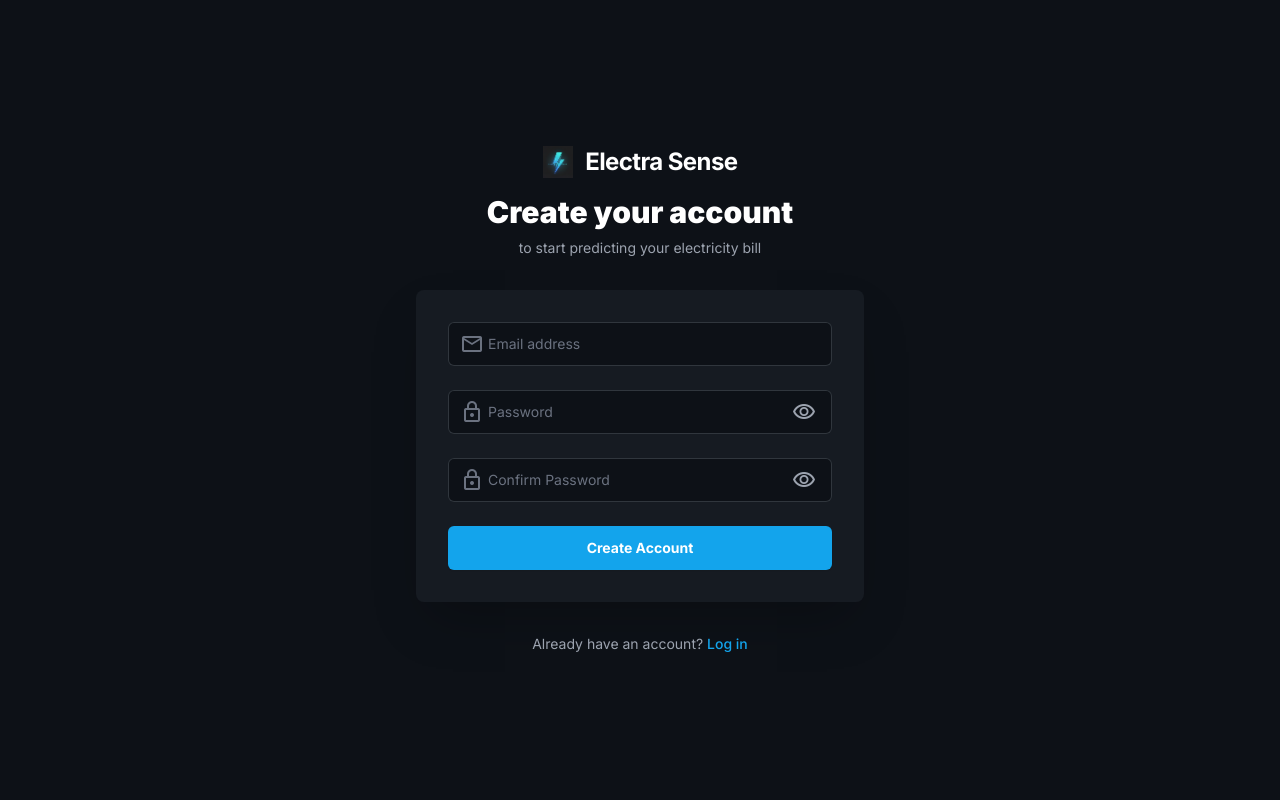
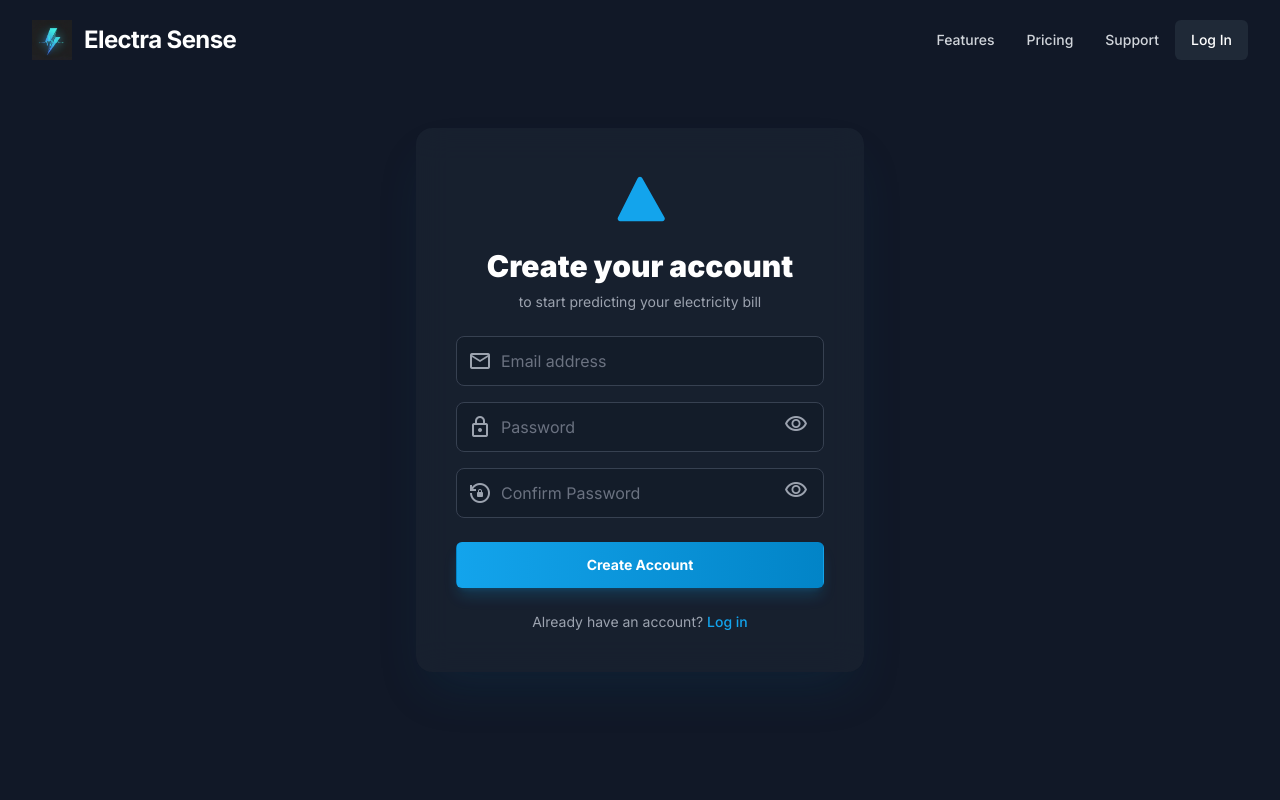
Before and after one commit to ayanmondal182005-gif/Electra_Sense, a Flask app: page /signup in a window 1280 px wide. Run offline with Flask 3, Linux system fonts and the light colour scheme; some libraries are stand-ins or nearby versions.

Commit message:
14.09.2025
All new interfaces Despatched!!

```diff
--- a/frontend/static/css/style.css
+++ b/frontend/static/css/style.css
@@ -1,14 +1,8 @@
-/* --- Global Variables & Styles --- */
 :root {
     --primary-color: #13a4ec;
     --primary-color-hover: #0b8dce;
 }
 
-body {
-    scroll-behavior: smooth;
-}
-
-/* Style to control the size of the logo in the header */
 .logo-img {
     height: 32px;
     width: auto;
@@ -27,7 +21,7 @@ body {
 .form-container {
     background-color: rgba(28, 35, 39, 0.5);
     backdrop-filter: blur(10px);
-    -webkit-backdrop-filter: blur(10px); /* For Safari support */
+    -webkit-backdrop-filter: blur(10px);
     border: 1px solid rgba(59, 75, 84, 0.5);
     border-radius: 16px;
     padding: 2.5rem;
@@ -60,8 +54,8 @@ body {
 }
 
 .loader {
-    border: 4px solid #30363d; /* Light grey */
-    border-top: 4px solid var(--primary-color); /* Blue */
+    border: 4px solid #30363d;
+    border-top: 4px solid var(--primary-color);
     border-radius: 50%;
     width: 40px;
     height: 40px;
@@ -78,21 +72,26 @@ body {
 .form-input {
     transition: all 0.3s ease-in-out;
 }
+
 .form-input:focus {
     box-shadow: 0 0 0 2px rgba(19, 164, 236, 0.5);
     border-color: var(--primary-color) !important;
 }
+
 .form-input.invalid {
     border-color: #ef4444 !important;
     box-shadow: 0 0 0 2px rgba(239, 68, 68, 0.5);
 }
+
 .form-input.valid {
     border-color: #22c55e !important;
     box-shadow: 0 0 0 2px rgba(34, 197, 94, 0.5);
 }
+
 .form-group {
     position: relative;
 }
+
 .validation-icon {
     position: absolute;
     top: 50%;
@@ -100,12 +99,14 @@ body {
     transform: translateY(-50%);
     opacity: 0;
     transition: opacity 0.3s ease-in-out;
-    pointer-events: none; /* Make sure icons don't block clicks */
+    pointer-events: none;
 }
+
 .form-input:not(:placeholder-shown).valid ~ .validation-icon.valid,
 .form-input:not(:placeholder-shown).invalid ~ .validation-icon.invalid {
     opacity: 1;
 }
+
 .password-toggle {
     position: absolute;
     top: 50%;
@@ -114,10 +115,15 @@ body {
     cursor: pointer;
     color: #9ca3af;
     transition: color 0.2s;
+    background: none;
+    border: none;
+    padding: 0;
 }
+
 .password-toggle:hover {
     color: #fff;
 }
+
 .form-input:not(:placeholder-shown).valid ~ .password-toggle,
 .form-input:not(:placeholder-shown).invalid ~ .password-toggle {
     right: 3rem;
--- a/frontend/templates/signup.html
+++ b/frontend/templates/signup.html
@@ -3,48 +3,85 @@
 {% block title %}Sign Up{% endblock %}
 
 {% block content %}
-<div class="flex min-h-screen items-center justify-center bg-[#0d1117] py-12 px-4 sm:px-6 lg:px-8">
-    <div class="w-full max-w-md space-y-8">
-        <div class="text-center">
-             <a href="{{ url_for('signin') }}" class="flex justify-center items-center gap-3 mb-4 text-white">
-                <img src="{{ url_for('static', filename='images/logo.png') }}" alt="Electra Sense Logo" class="logo-img">
+<div class="relative min-h-screen flex flex-col justify-center items-center px-4 sm:px-6 lg:px-8 bg-gray-900 text-white antialiased">
+    <div class="absolute inset-0 bg-gradient-to-br from-[#0D1117] via-[#0D1117] to-[#13a4ec]/20 -z-10"></div>
+
+    <header class="absolute top-0 left-0 right-0 z-10">
+        <div class="container mx-auto px-4 sm:px-6 lg:px-8">
+            <div class="flex h-20 items-center justify-between">
+                <a class="flex items-center gap-3" href="{{ url_for('signin') }}">
+                    <img src="{{ url_for('static', filename='images/logo.png') }}" alt="Electra Sense Logo" class="logo-img h-10 w-10">
                     <h1 class="text-2xl font-bold tracking-tight">Electra Sense</h1>
                 </a>
+                <div class="flex items-center gap-4">
+                    <nav class="hidden md:flex items-center gap-8 text-sm font-medium">
+                        <a class="text-gray-300 hover:text-white transition-colors" href="#">Features</a>
+                        <a class="text-gray-300 hover:text-white transition-colors" href="#">Pricing</a>
+                        <a class="text-gray-300 hover:text-white transition-colors" href="#">Support</a>
+                    </nav>
+                    <a class="inline-flex items-center justify-center rounded-md text-sm font-medium bg-gray-800 hover:bg-gray-700 text-white h-10 px-4 py-2" href="{{ url_for('signin') }}">
+                        Log In
+                    </a>
+                </div>
+            </div>
+        </div>
+    </header>
+
+    <main class="w-full max-w-md">
+        <div class="bg-gray-800/50 backdrop-blur-lg rounded-2xl shadow-2xl shadow-sky-900/20 p-8 sm:p-10 space-y-6">
+            <div class="flex flex-col items-center text-center">
+                <div class="text-[var(--primary-color)] mb-4">
+                    <svg class="h-16 w-16" fill="currentColor" viewBox="0 0 24 24" xmlns="http://www.w3.org/2000/svg"><path d="M12.93,3.93a1,1,0,0,0-1.86,0L3.73,18.52a1,1,0,0,0,.93,1.48H20.27a1,1,0,0,0,.93-1.48Z"/></svg>
+                </div>
                 <h2 class="text-3xl font-extrabold text-white">Create your account</h2>
                 <p class="mt-2 text-sm text-gray-400">to start predicting your electricity bill</p>
             </div>
 
-        <!-- This form's action points to the '/home' page to simulate a successful sign-up -->
-        <form class="space-y-6 rounded-lg bg-[#161b22] p-8 shadow-2xl" action="{{ url_for('home') }}" method="GET">
+            <form id="signup-form" class="space-y-6" action="{{ url_for('home') }}" method="GET" novalidate>
+                <div class="space-y-4">
+                    <div class="form-group">
+                        <label class="sr-only" for="email-address">Email address</label>
                         <div class="relative">
-                <label class="sr-only" for="email-address">Email address</label>
-                <span class="material-symbols-outlined pointer-events-none absolute inset-y-0 left-0 flex items-center pl-3 text-gray-500">mail</span>
-                <input autocomplete="email" class="form-input block w-full rounded-md border-0 bg-[#0d1117] py-3 pl-10 pr-3 text-white ring-1 ring-inset ring-[#30363d] placeholder:text-gray-500 focus:ring-2 focus:ring-inset focus:ring-[var(--primary-color)] sm:text-sm" id="email-address" name="email" placeholder="Email address" required type="email" />
+                            <span class="material-symbols-outlined absolute left-3 top-1/2 -translate-y-1/2 text-gray-400">mail</span>
+                            <input autocomplete="email" class="form-input block w-full rounded-lg border-gray-700 bg-gray-900/50 py-3 pl-11 pr-10 text-white placeholder:text-gray-500 focus:z-10" id="email-address" name="email" placeholder="Email address" required type="email" />
+                            <span class="material-symbols-outlined validation-icon valid text-green-500">check_circle</span>
+                            <span class="material-symbols-outlined validation-icon invalid text-red-500">error</span>
                         </div>
+                    </div>
+                    <div class="form-group">
+                        <label class="sr-only" for="password">Password</label>
                         <div class="relative">
-                <label class="sr-only" for="password">Password</label>
-                <span class="material-symbols-outlined pointer-events-none absolute inset-y-0 left-0 flex items-center pl-3 text-gray-500">lock</span>
-                <input autocomplete="new-password" class="form-input block w-full rounded-md border-0 bg-[#0d1117] py-3 pl-10 pr-10 text-white ring-1 ring-inset ring-[#30363d] placeholder:text-gray-500 focus:ring-2 focus:ring-inset focus:ring-[var(--primary-color)] sm:text-sm" id="password" name="password" placeholder="Password" required type="password" />
-                <span class="material-symbols-outlined password-toggle">visibility</span>
+                            <span class="material-symbols-outlined absolute left-3 top-1/2 -translate-y-1/2 text-gray-400">lock</span>
+                            <input autocomplete="new-password" class="form-input block w-full rounded-lg border-gray-700 bg-gray-900/50 py-3 pl-11 pr-10 text-white placeholder:text-gray-500 focus:z-10" id="password" name="password" placeholder="Password" required type="password" />
+                            <button class="password-toggle group" type="button"><span class="material-symbols-outlined">visibility</span></button>
+                            <span class="material-symbols-outlined validation-icon valid text-green-500">check_circle</span>
+                            <span class="material-symbols-outlined validation-icon invalid text-red-500">error</span>
                         </div>
+                    </div>
+                    <div class="form-group">
+                        <label class="sr-only" for="password-confirm">Confirm Password</label>
                         <div class="relative">
-                <label class="sr-only" for="password-confirm">Confirm Password</label>
-                <span class="material-symbols-outlined pointer-events-none absolute inset-y-0 left-0 flex items-center pl-3 text-gray-500">lock</span>
-                <input autocomplete="new-password" class="form-input block w-full rounded-md border-0 bg-[#0d1117] py-3 pl-10 pr-10 text-white ring-1 ring-inset ring-[#30363d] placeholder:text-gray-500 focus:ring-2 focus:ring-inset focus:ring-[var(--primary-color)] sm:text-sm" id="password-confirm" name="password-confirm" placeholder="Confirm Password" required type="password" />
-                 <span class="material-symbols-outlined password-toggle">visibility</span>
+                            <span class="material-symbols-outlined absolute left-3 top-1/2 -translate-y-1/2 text-gray-400">lock_reset</span>
+                            <input autocomplete="new-password" class="form-input block w-full rounded-lg border-gray-700 bg-gray-900/50 py-3 pl-11 pr-10 text-white placeholder:text-gray-500 focus:z-10" id="password-confirm" name="password-confirm" placeholder="Confirm Password" required type="password" />
+                            <button class="password-toggle group" type="button"><span class="material-symbols-outlined">visibility</span></button>
+                            <span class="material-symbols-outlined validation-icon valid text-green-500">check_circle</span>
+                            <span class="material-symbols-outlined validation-icon invalid text-red-500">error</span>
+                        </div>
+                    </div>
                 </div>
                 <div>
-                <button class="flex w-full justify-center rounded-md bg-[var(--primary-color)] px-3 py-3 text-sm font-semibold text-white shadow-sm hover:bg-opacity-80" type="submit">
+                    <button class="group relative flex w-full justify-center rounded-md border border-transparent bg-gradient-to-r from-[var(--primary-color)] to-sky-600 py-3 px-4 text-sm font-semibold text-white shadow-lg shadow-sky-500/20" type="submit">
                         Create Account
                     </button>
                 </div>
             </form>
-        <p class="text-center text-sm text-gray-400">
+            <p class="mt-4 text-center text-sm text-gray-400">
                 Already have an account?
-            <a class="font-medium text-[var(--primary-color)] hover:text-opacity-80" href="{{ url_for('signin') }}">
+                <a class="font-medium text-[var(--primary-color)] hover:text-sky-400 transition-colors" href="{{ url_for('signin') }}">
                     Log in
                 </a>
             </p>
         </div>
+    </main>
 </div>
 {% endblock %}
```
Also changed, not shown: frontend/templates/signin.html (+20 -43 lines). Lines whose indentation alone changed are shown as unchanged.
